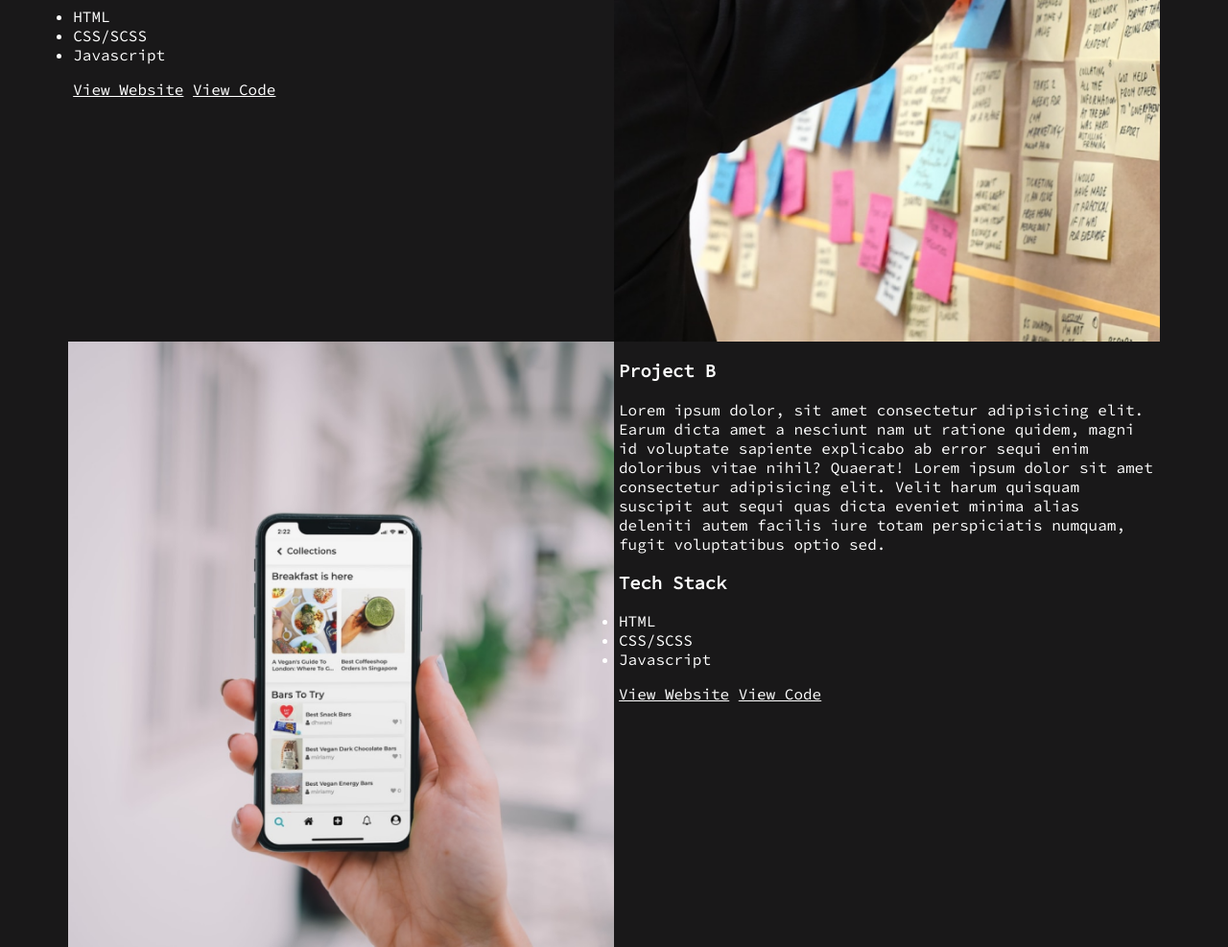
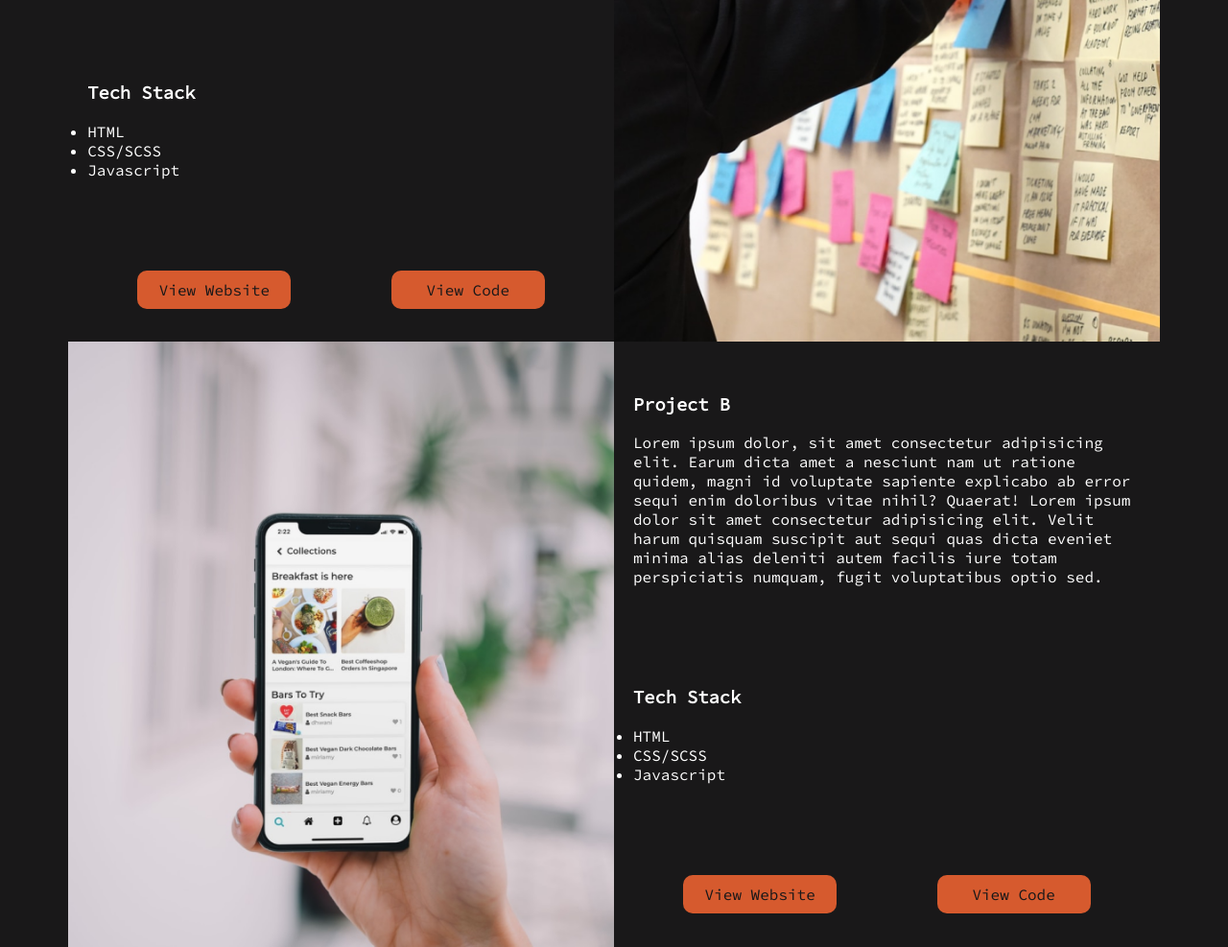
Before and after one commit to hope-sugden/portfolio, a plain HTML site: page index.html in a window 1280 px wide. Shown: the part 2097-3084 px from the top of the page at 96% size. Drawn offline with Linux system fonts and the light colour scheme.

```diff
--- a/_components.scss
+++ b/_components.scss
@@ -149,8 +149,45 @@
         width: 50%;
     }
     &__text {
+        display: flex;
+        flex-direction: column;
+        justify-content: space-around;
         width: 50%;
-        margin: 0 5px;
+        margin: 0 20px;
+    }
+    &__buttons {
+        display: flex;
+        justify-content: space-around;
+    }
+    &__website {
+        display: block;
+        width: 160px;
+        font-family: $font-body;
+        background-color: $color-primary;
+        color: $color-black;
+        text-align: center;
+        padding: 10px 20px;
+        border-radius: 10px;
+        border: none;
+        margin-top: 10px;
+
+        text-decoration: none;
+    }
+    &__code {
+        display: block;
+        width: 160px;
+        font-family: $font-body;
+        background-color: $color-primary;
+        color: $color-black;
+        text-align: center;
+        padding: 10px 20px;
+        border-radius: 10px;
+        border: none;
+        margin-top: 10px;
+        text-decoration: none;
+    }
+    a:hover {
+        color : $color-white;
     }
 
 }
@@ -169,18 +206,50 @@
         width: 50%;
     }
     &__text {
+        display: flex;
+        flex-direction: column;
+        justify-content: space-around;
         width: 50%;
-        margin: 0 5px;
+        margin: 0 20px;
+    }
+    &__buttons {
+        display: flex;
+        justify-content: space-around;
+    }
+    &__website {
+        display: block;
+        width: 160px;
+        font-family: $font-body;
+        background-color: $color-primary;
+        color: $color-black;
+        text-align: center;
+        padding: 10px 20px;
+        border-radius: 10px;
+        border: none;
+        margin-top: 10px;
+
+        text-decoration: none;
+    }
+    &__code {
+        display: block;
+        width: 160px;
+        font-family: $font-body;
+        background-color: $color-primary;
+        color: $color-black;
+        text-align: center;
+        padding: 10px 20px;
+        border-radius: 10px;
+        border: none;
+        margin-top: 10px;
+        text-decoration: none;
+    }
+    a:hover {
+        color : $color-white;
     }
 
 }
 
-.about__section {
-    display: flex;
-    flex-direction: column;
-    width: 100%;
 
-}
 
 .line1 {
     display: flex;
@@ -191,6 +260,7 @@
 
 .line2 {
     display: flex;
+    align-items: flex-end;
     width: 50%;
 
 }
@@ -210,15 +280,35 @@
     width: 50%;
 }
 
-.about__img {
-    width: 10px;
+.about {
+    &__img {
+        width: 10px;
+    }
+    &__section {
+        display: flex;
+        flex-direction: column;
+    }
 }
-
-.contact__body {
+.contact {
+    &__body {
     display: flex;
     flex-direction: column;
+    align-items: center;
+    }
+    &__email {
+        width: 5%;
+    }
+    &__linkedin {
+        width: 70%;
+    }
+    &__github {
+        width: 70%;
+    }
+    &__cv {
+        width: 70%;
+    }
+    &__links {
+        display: flex;
+        align-items: flex-end;
+    }
 }
-
-.contact__links {
-    display: flex;
-}
--- a/index.html
+++ b/index.html
@@ -82,8 +82,8 @@
                         </ul>
                     </div>
                     <div class="projectA__buttons">
-                    <a href="#" class="projectA__buttons__website">View Website</a>
-                    <a href="#" class="projectA__buttons__code">View Code</a>
+                    <a href="#" class="projectA__website">View Website</a>
+                    <a href="#" class="projectA__code">View Code</a>
                     </div>
                 </div>
 
```
Also changed, not shown: styles.css.
